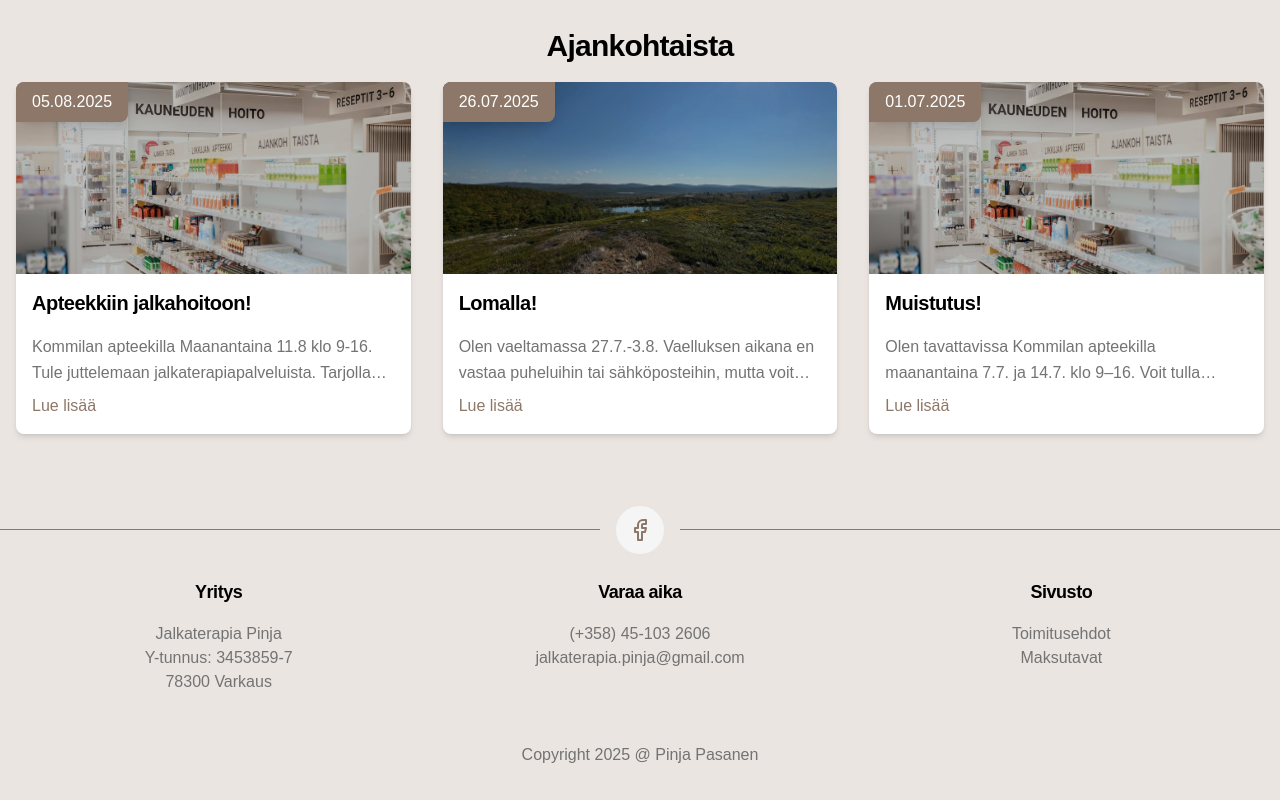
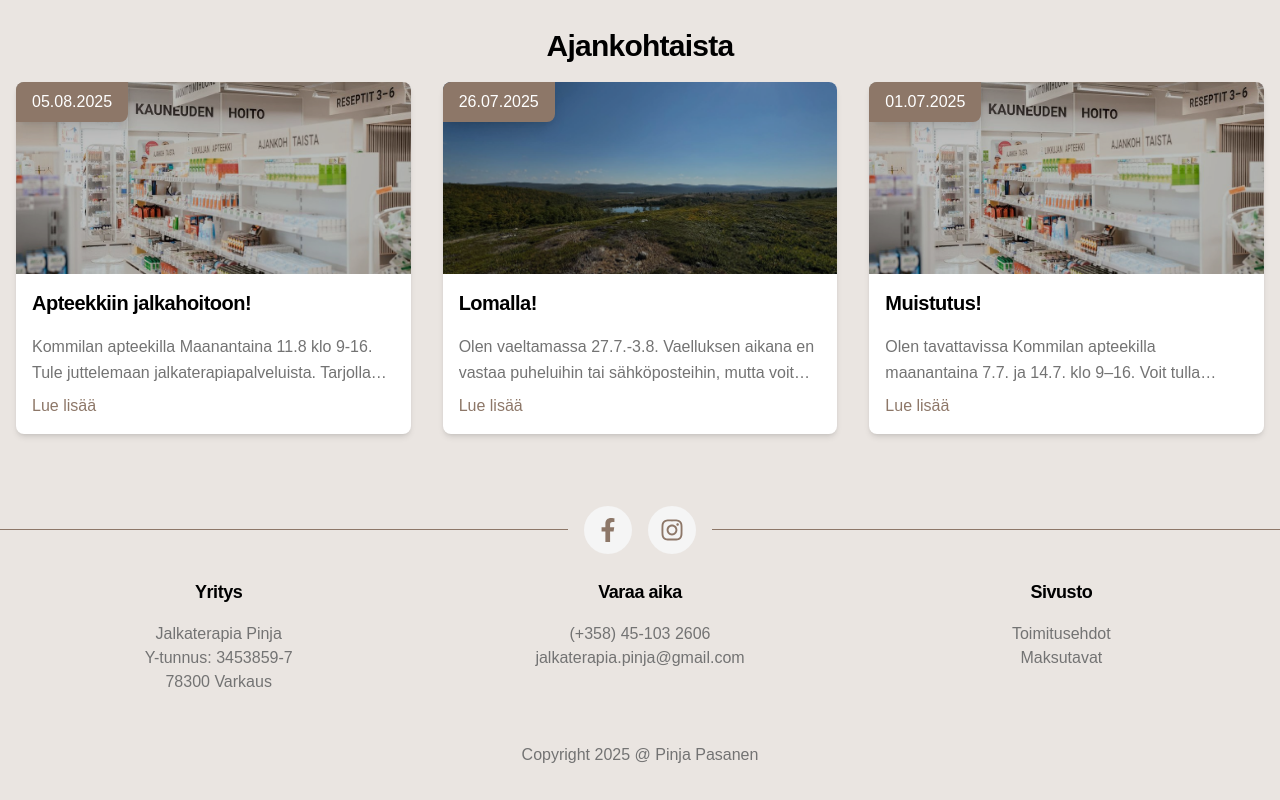
Before and after one commit to Markus-Pasanen/pinja-website, a Next.js app: page / in a window 1280 px wide. Shown: the part 1113-1913 px from the top of the page. Built offline with nearby package versions, Linux system fonts and the light colour scheme.

Commit message:
Added instagram button

```diff
--- a/package.json
+++ b/package.json
@@ -19,7 +19,7 @@
     "react": "^18",
     "react-calendar": "^5.0.0",
     "react-dom": "^18",
-    "react-icons": "^5.3.0",
+    "react-icons": "^5.5.0",
     "tailwind-merge": "^3.2.0"
   },
   "devDependencies": {
--- a/src/components/layout/Footer.tsx
+++ b/src/components/layout/Footer.tsx
@@ -1,5 +1,5 @@
-import { Facebook } from "lucide-react";
 import Link from "next/link";
+import { FaFacebookF, FaInstagram } from "react-icons/fa";
 
 const Footer = () => {
   return (
@@ -12,7 +12,14 @@ const Footer = () => {
             className="text-primary hover:text-accent transition-colors duration-200 p-3 rounded-full bg-secondary"
             aria-label="Facebook"
           >
-            <Facebook className="h-6 w-6" />
+            <FaFacebookF className="h-6 w-6" />
+          </a>
+          <a
+            href="https://www.instagram.com/jalkaterapiapinja/"
+            className="text-primary hover:text-accent transition-colors duration-200 p-3 rounded-full bg-secondary"
+            aria-label="Instagram"
+          >
+            <FaInstagram className="h-6 w-6" />
           </a>
         </span>
         <div className="flex-grow border-t border-primary"></div>
--- a/src/components/layout/Navbar.tsx
+++ b/src/components/layout/Navbar.tsx
@@ -3,8 +3,10 @@ import { useState, useEffect } from 'react';
 import Link from 'next/link';
 import { cn } from "@/lib/utils";
 import { usePathname } from 'next/navigation';
-import { Menu, X, Facebook } from "lucide-react";
+import { Menu, X } from "lucide-react";
 import Image from 'next/image';
+import { FaFacebookF, FaInstagram } from "react-icons/fa";
+import { IoMenu, IoClose } from "react-icons/io5";
 
 const Navbar = () => {
   const [isSticky, setIsSticky] = useState(false);
@@ -47,7 +49,7 @@ const Navbar = () => {
           aria-expanded={menuOpen}
           onClick={() => setMenuOpen((open) => !open)}
         >
-          {menuOpen ? <X size={28} /> : <Menu size={28} />}
+          {menuOpen ? <IoClose size={28}/> : <IoMenu size={28} />}
         </button>
         {/* Desktop nav */}
         <div className="hidden md:flex items-center space-x-6">
@@ -107,7 +109,14 @@ const Navbar = () => {
                   className="text-primary hover:text-accent transition-colors duration-200 p-3 rounded-full bg-card"
                   aria-label="Facebook"
                 >
-                  <Facebook className="h-6 w-6" />
+                  <FaFacebookF className="h-6 w-6" />
+                </a>
+                <a
+                  href="https://www.instagram.com/jalkaterapiapinja/"
+                  className="text-primary hover:text-accent transition-colors duration-200 p-3 rounded-full bg-card"
+                  aria-label="Instagram"
+                >
+                  <FaInstagram className="h-6 w-6" />
                 </a>
               </span>
               <div className="flex-grow border-t border-primary"></div>
```
Also changed, not shown: 2 other files (tests, documents, lock files or other folders).
